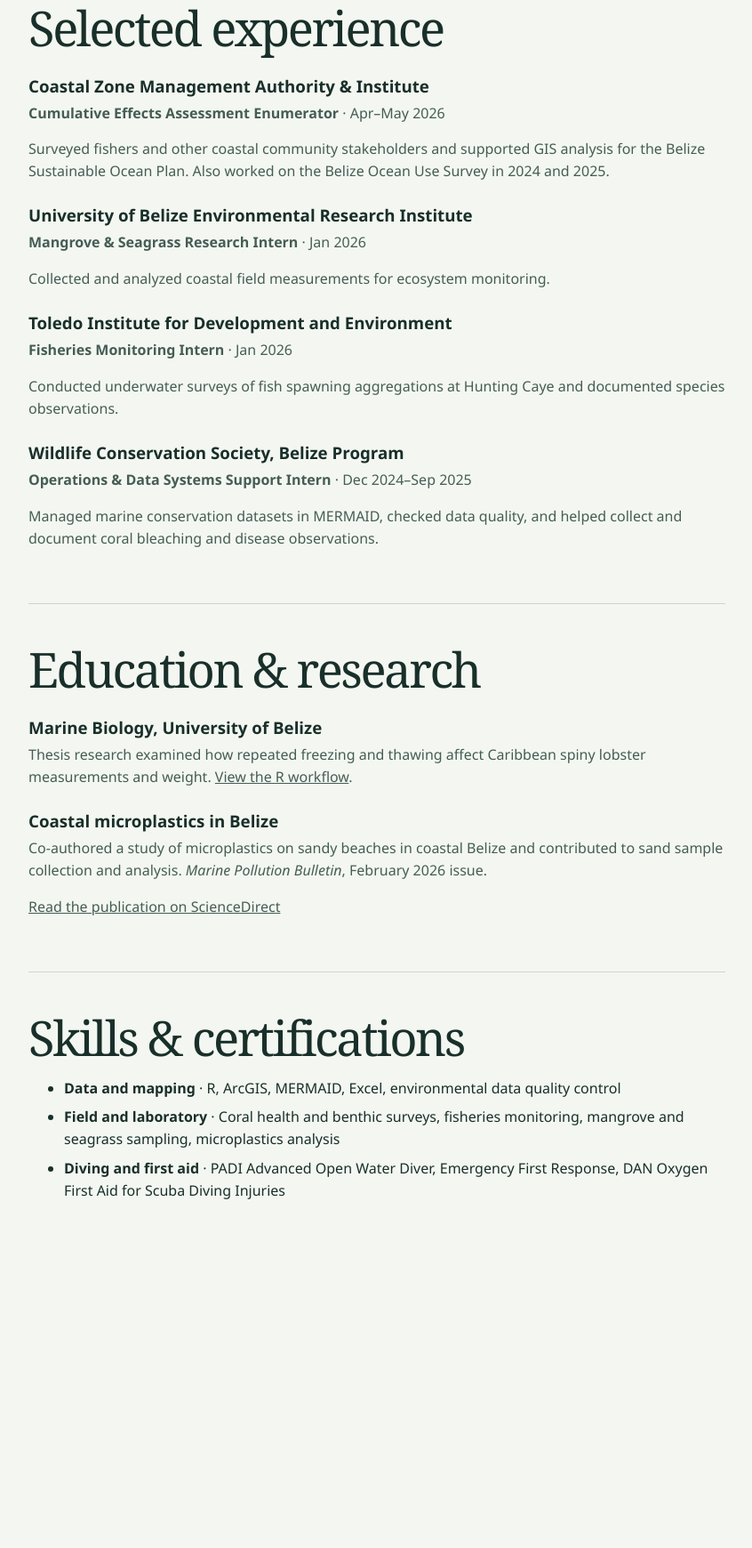
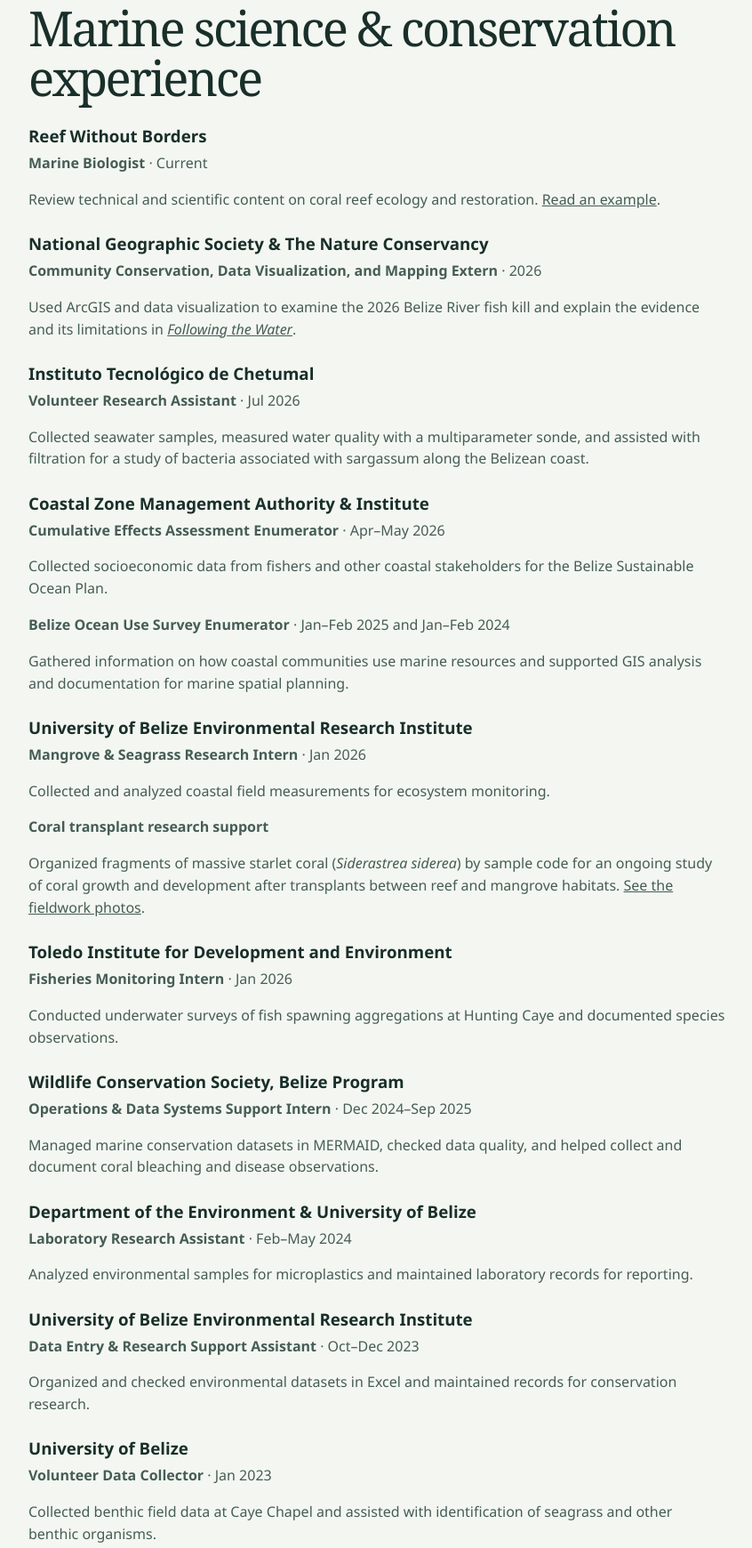
Before and after one commit to kylealibz/kylealibz.github.io, a plain HTML site: page cv.html in a window 1280 px wide. Shown: the part 384-2124 px from the top of the page at 89% size, without its empty margins (216-1062 px from the left). Before the commit the page ends 1795 px from the top, so only its background shows below. Drawn offline with Linux system fonts and the light colour scheme.

Commit message:
Update coral fieldwork and marine science experience

```diff
--- a/cv.html
+++ b/cv.html
@@ -19,19 +19,42 @@
       <a href="https://www.linkedin.com/in/kylealibz/">LinkedIn</a> · <a href="https://github.com/kylealibz">GitHub</a>
     </div>
     <section class="section">
-      <h2>Selected experience</h2>
+      <h2>Marine science &amp; conservation experience</h2>
+      <h3>Reef Without Borders</h3>
+      <p><strong>Marine Biologist</strong> · Current</p>
+      <p>Review technical and scientific content on coral reef ecology and restoration. <a href="https://reefwithoutborders.org/the-science-behind-reef-recovery/">Read an example</a>.</p>
+      <h3>National Geographic Society &amp; The Nature Conservancy</h3>
+      <p><strong>Community Conservation, Data Visualization, and Mapping Extern</strong> · 2026</p>
+      <p>Used ArcGIS and data visualization to examine the 2026 Belize River fish kill and explain the evidence and its limitations in <a href="https://storymaps.arcgis.com/stories/e6ee90cbb7d04636bd0248661512deea"><em>Following the Water</em></a>.</p>
+      <h3>Instituto Tecnológico de Chetumal</h3>
+      <p><strong>Volunteer Research Assistant</strong> · Jul 2026</p>
+      <p>Collected seawater samples, measured water quality with a multiparameter sonde, and assisted with filtration for a study of bacteria associated with sargassum along the Belizean coast.</p>
       <h3>Coastal Zone Management Authority &amp; Institute</h3>
       <p><strong>Cumulative Effects Assessment Enumerator</strong> · Apr–May 2026</p>
-      <p>Surveyed fishers and other coastal community stakeholders and supported GIS analysis for the Belize Sustainable Ocean Plan. Also worked on the Belize Ocean Use Survey in 2024 and 2025.</p>
+      <p>Collected socioeconomic data from fishers and other coastal stakeholders for the Belize Sustainable Ocean Plan.
+      </p>
+      <p><strong>Belize Ocean Use Survey Enumerator</strong> · Jan–Feb 2025 and Jan–Feb 2024</p>
+      <p>Gathered information on how coastal communities use marine resources and supported GIS analysis and documentation for marine spatial planning.</p>
       <h3>University of Belize Environmental Research Institute</h3>
       <p><strong>Mangrove &amp; Seagrass Research Intern</strong> · Jan 2026</p>
       <p>Collected and analyzed coastal field measurements for ecosystem monitoring.</p>
+      <p><strong>Coral transplant research support</strong></p>
+      <p>Organized fragments of massive starlet coral (<i>Siderastrea siderea</i>) by sample code for an ongoing study of coral growth and development after transplants between reef and mangrove habitats. <a href="profile.html#fieldwork">See the fieldwork photos</a>.</p>
       <h3>Toledo Institute for Development and Environment</h3>
       <p><strong>Fisheries Monitoring Intern</strong> · Jan 2026</p>
       <p>Conducted underwater surveys of fish spawning aggregations at Hunting Caye and documented species observations.</p>
       <h3>Wildlife Conservation Society, Belize Program</h3>
       <p><strong>Operations &amp; Data Systems Support Intern</strong> · Dec 2024–Sep 2025</p>
       <p>Managed marine conservation datasets in MERMAID, checked data quality, and helped collect and document coral bleaching and disease observations.</p>
+      <h3>Department of the Environment &amp; University of Belize</h3>
+      <p><strong>Laboratory Research Assistant</strong> · Feb–May 2024</p>
+      <p>Analyzed environmental samples for microplastics and maintained laboratory records for reporting.</p>
+      <h3>University of Belize Environmental Research Institute</h3>
+      <p><strong>Data Entry &amp; Research Support Assistant</strong> · Oct–Dec 2023</p>
+      <p>Organized and checked environmental datasets in Excel and maintained records for conservation research.</p>
+      <h3>University of Belize</h3>
+      <p><strong>Volunteer Data Collector</strong> · Jan 2023</p>
+      <p>Collected benthic field data at Caye Chapel and assisted with identification of seagrass and other benthic organisms.</p>
     </section>
     <section class="section">
       <h2>Education &amp; research</h2>
@@ -46,6 +69,7 @@
       <ul>
         <li><strong>Data and mapping</strong> · R, ArcGIS, MERMAID, Excel, environmental data quality control</li>
         <li><strong>Field and laboratory</strong> · Coral health and benthic surveys, fisheries monitoring, mangrove and seagrass sampling, microplastics analysis</li>
+        <li><strong>Monitoring and taxonomy</strong> · Coral Identification and Monitoring for Bleaching and Disease (Fragments of Hope), Ascidian Taxonomy (University of Belize)</li>
         <li><strong>Diving and first aid</strong> · PADI Advanced Open Water Diver, Emergency First Response, DAN Oxygen First Aid for Scuba Diving Injuries</li>
       </ul>
     </section>
```
Also changed, not shown: index.html (+1 -1 lines), profile.html (+5 -4 lines).
